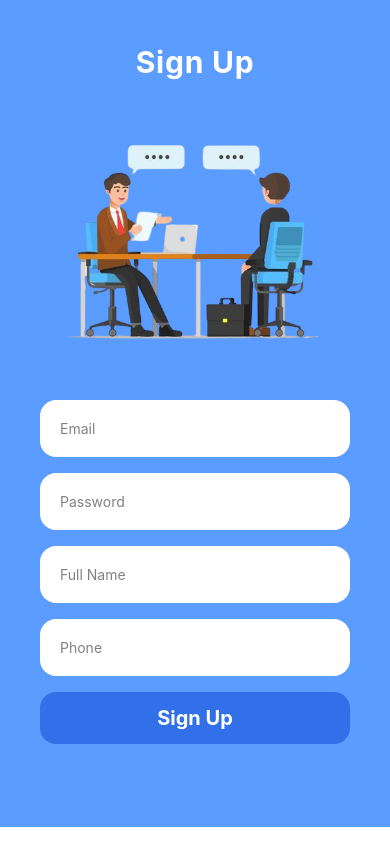
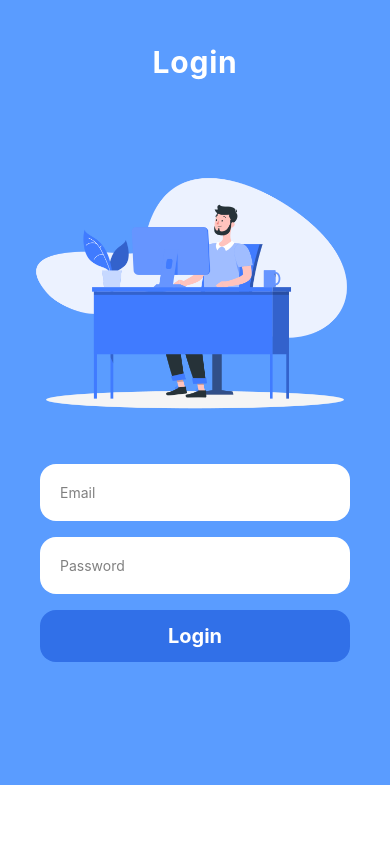
Before and after one commit to Kenzou-naori/native-project, a React Native app: screen / in a window 390 px wide. Built offline with nearby package versions, Linux system fonts and the light colour scheme.

Commit message:
chore(auth/Auth): move login screen to the top

```diff
--- a/auth/Auth.tsx
+++ b/auth/Auth.tsx
@@ -89,8 +89,8 @@ function Auth() {
   return (
     <NavigationContainer>
       <Stack.Navigator screenOptions={{ headerShown: false }}>
+        <Stack.Screen name="Login" component={LoginScreen} />
         <Stack.Screen name="Signup" component={SignupScreen} />
-        <Stack.Screen name="Login" component={LoginScreen} />
         <Stack.Screen name="Home" component={FirstScreen} />
       </Stack.Navigator>
     </NavigationContainer>
```
